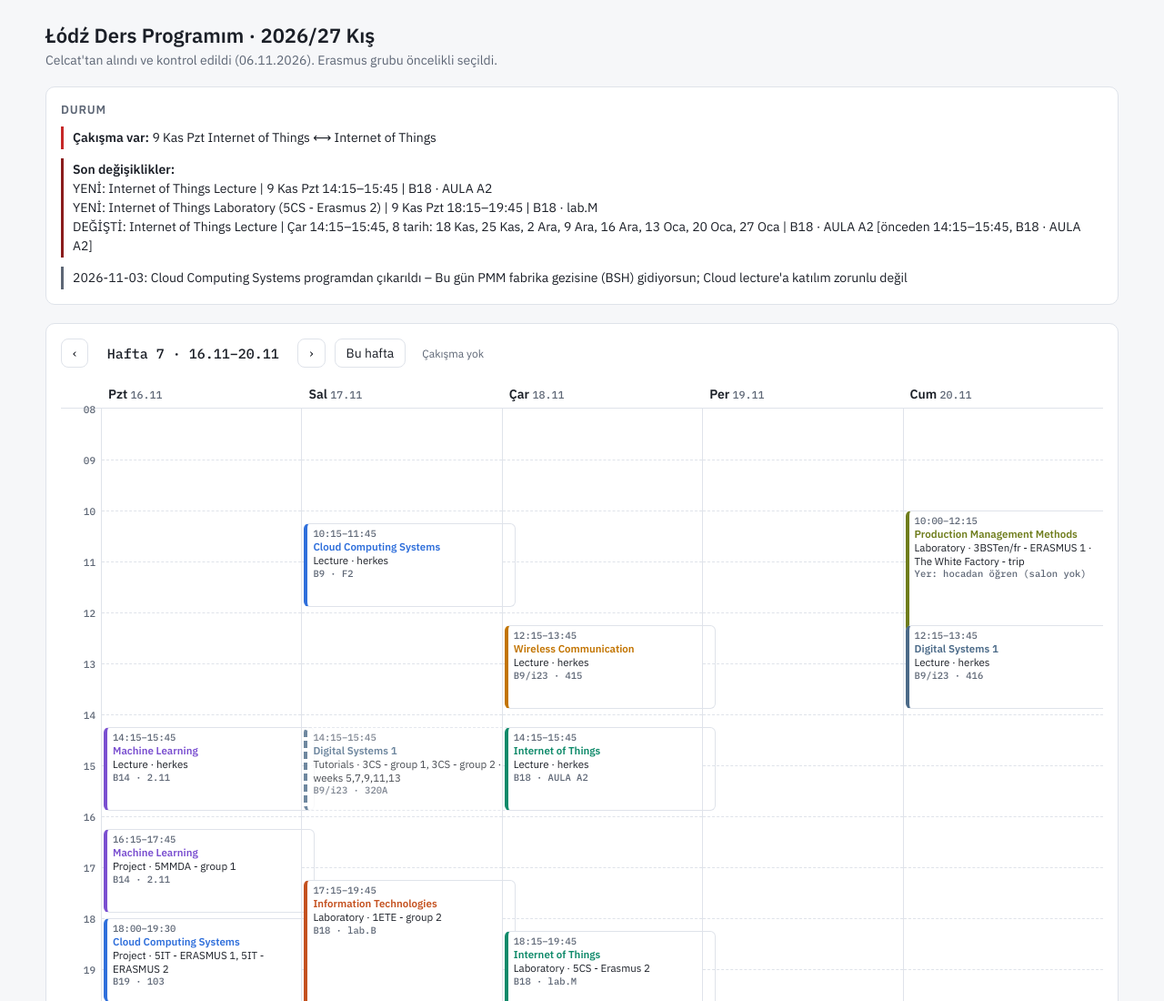
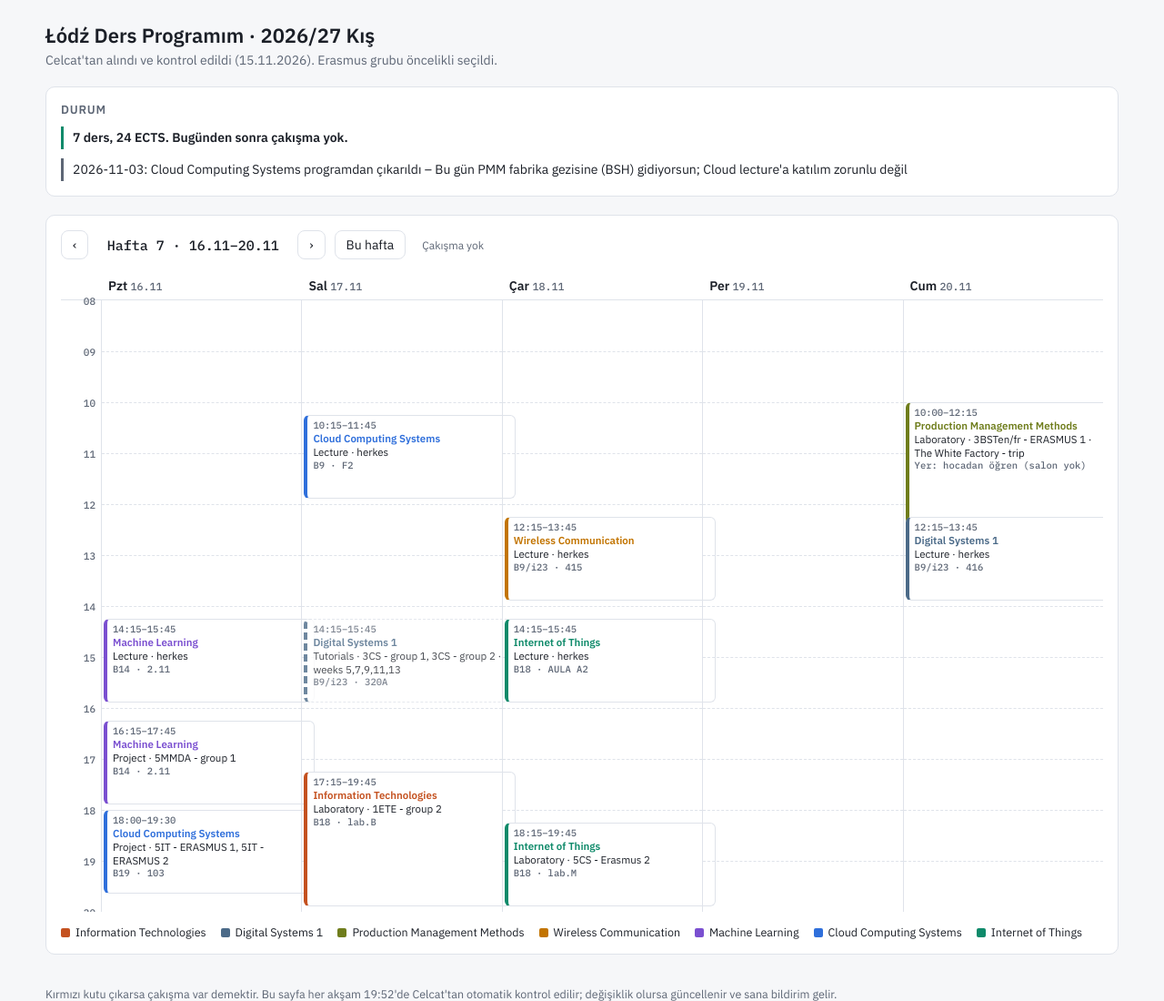
Before and after one commit to ilhandemirel/lodz-ders-takip, a plain HTML site: page docs/index.html in a window 1280 px wide. Shown: the top 1100 px of the page at 91% size. Drawn offline with Linux system fonts and the light colour scheme.

Commit message:
Celcat kontrolü: nochange (2026-11-15)

```diff
--- a/docs/index.html
+++ b/docs/index.html
@@ -43,8 +43,8 @@ h1{font-size:22px;margin:0;text-wrap:balance}
 .foot{color:var(--muted);font-size:12.5px;line-height:1.6}
 </style>
 <div class="wrap">
-<header><h1>Łódź Ders Programım · 2026/27 Kış</h1><div class="sub">Celcat'tan alındı ve kontrol edildi (06.11.2026). Erasmus grubu öncelikli seçildi.</div></header>
-<section class="panel"><h2>Durum</h2><div class="dec"><div><b>Çakışma var:</b> 9 Kas Pzt Internet of Things ⟷ Internet of Things</div><div style="border-left-color:var(--accent)"><b>Son değişiklikler:</b><br>YENİ: Internet of Things Lecture | 9 Kas Pzt 14:15–15:45 | B18 · AULA A2<br>YENİ: Internet of Things Laboratory (5CS - Erasmus 2) | 9 Kas Pzt 18:15–19:45 | B18 · lab.M<br>DEĞİŞTİ: Internet of Things Lecture | Çar 14:15–15:45, 8 tarih: 18 Kas, 25 Kas, 2 Ara, 9 Ara, 16 Ara, 13 Oca, 20 Oca, 27 Oca | B18 · AULA A2  [önceden 14:15–15:45, B18 · AULA A2]</div><div style="border-left-color:var(--muted)">2026-11-03: Cloud Computing Systems programdan çıkarıldı – Bu gün PMM fabrika gezisine (BSH) gidiyorsun; Cloud lecture'a katılım zorunlu değil</div></div></section>
+<header><h1>Łódź Ders Programım · 2026/27 Kış</h1><div class="sub">Celcat'tan alındı ve kontrol edildi (15.11.2026). Erasmus grubu öncelikli seçildi.</div></header>
+<section class="panel"><h2>Durum</h2><div class="dec"><div style="border-left-color:var(--c-IoT)"><b>7 ders, 24 ECTS. Bugünden sonra çakışma yok.</b></div><div style="border-left-color:var(--muted)">2026-11-03: Cloud Computing Systems programdan çıkarıldı – Bu gün PMM fabrika gezisine (BSH) gidiyorsun; Cloud lecture'a katılım zorunlu değil</div></div></section>
 <section class="panel" style="display:grid;gap:14px">
 <div class="nav"><button id="prev" aria-label="Önceki hafta">‹</button><div class="wk" id="wk"></div><button id="next" aria-label="Sonraki hafta">›</button><button id="today">Bu hafta</button><span id="flag" class="flag"></span></div>
 <div class="gridwrap"><div class="grid" id="grid"></div></div>
```
Also changed, not shown: state/snapshot.json (+1 -1 lines), state/last_check.txt, 2 other files.
